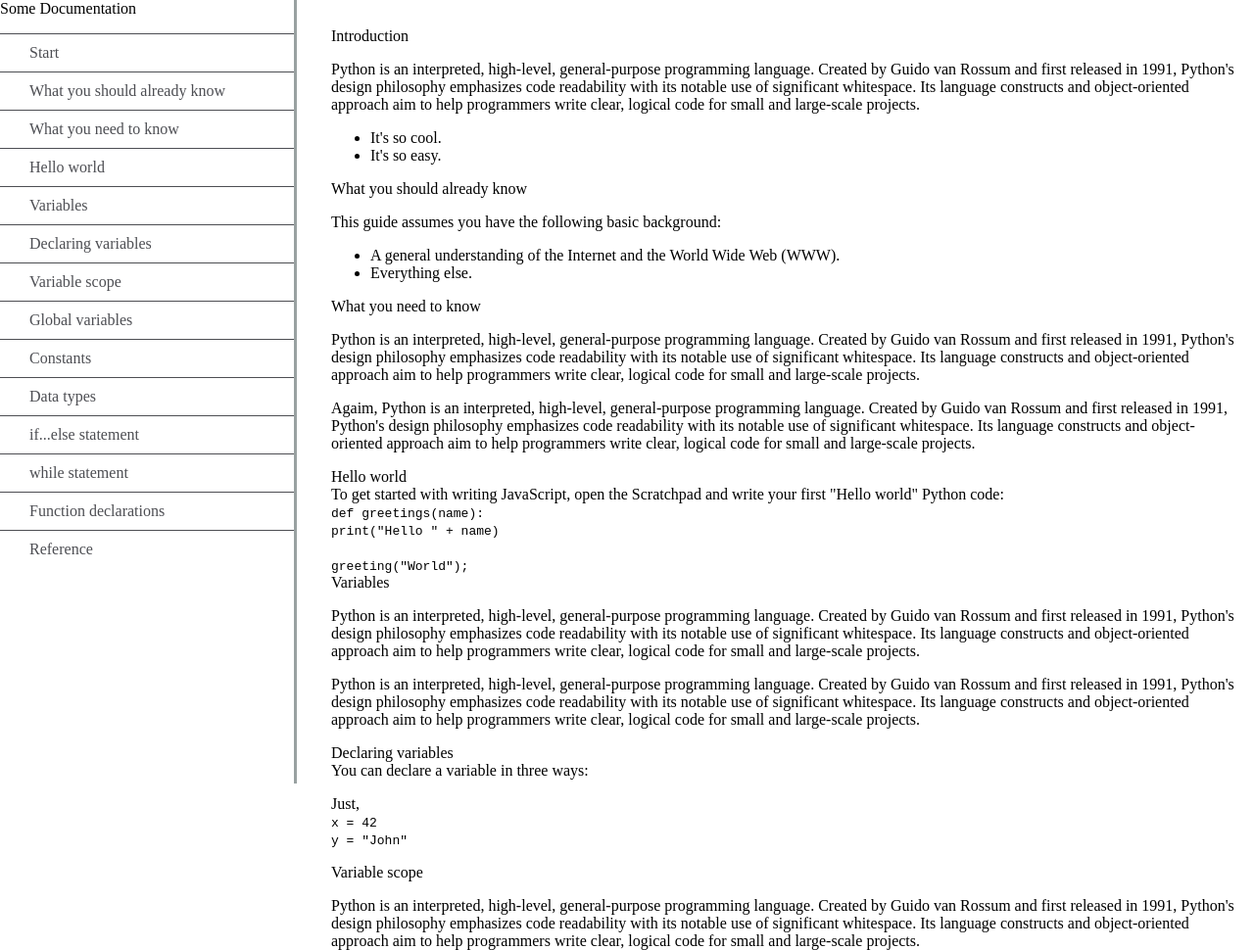
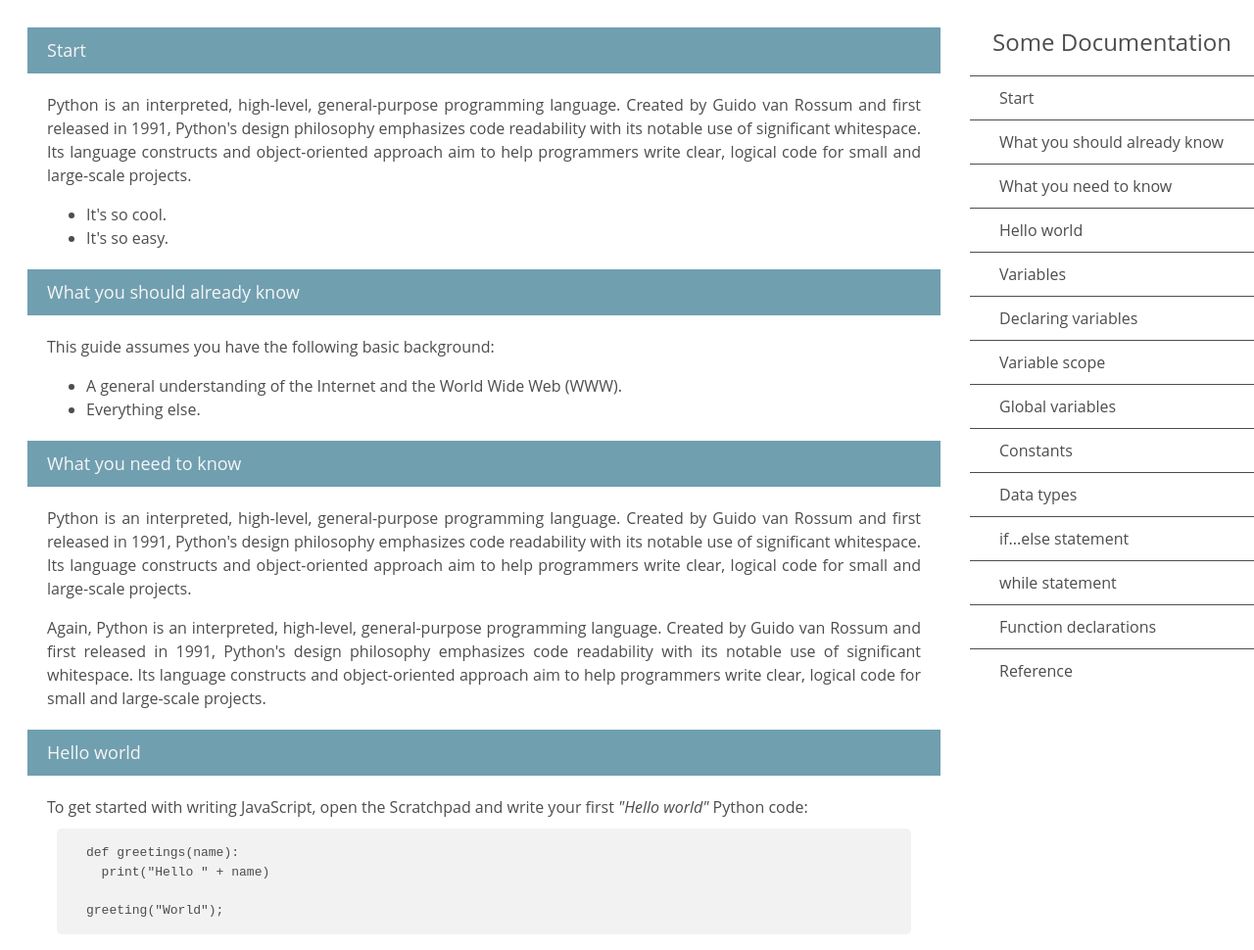
Before and after one commit to GePajarinen/FCC-ResponsiveWebDesign, a plain HTML site: page Build a Technical Documentation Page/index.html in a window 1280 px wide. Shown: the top 970 px of the page at 98% size. Drawn offline with Linux system fonts and the light colour scheme.

Commit message:
added style

```diff
--- a/Build a Technical Documentation Page/index.html
+++ b/Build a Technical Documentation Page/index.html
@@ -37,7 +37,7 @@
 
   <main id="main-doc">
     <section class="main-section" id="Start">
-      <header>Introduction</header>
+      <header>Start</header>
       <article>
         <p>
           Python is an interpreted, high-level, general-purpose programming language.
@@ -86,7 +86,7 @@
         </p>
 
         <p>
-          Agaim, Python is an interpreted, high-level, general-purpose programming language.
+          Again, Python is an interpreted, high-level, general-purpose programming language.
           Created by Guido van Rossum and first released in 1991, Python's design philosophy
           emphasizes code readability with its notable use of significant whitespace. Its
           language constructs and object-oriented approach aim to help programmers write clear,
@@ -100,10 +100,10 @@
       <header>Hello world</header>
       <article>
         To get started with writing JavaScript, open the Scratchpad and write your
-        first "Hello world" Python code: <br>
+        first <i>"Hello world"</i> Python code: <br>
         <code>
           def greetings(name): <br>
-              print("Hello " + name) <br>
+          &nbsp  print("Hello " + name) <br>
               <br>
           greeting("World"); <br>
         </code>
@@ -112,6 +112,7 @@
 
     <section class="main-section" id="Variables">
       <header>Variables</header>
+      <article>
       <p>
         Python is an interpreted, high-level, general-purpose programming language.
           Created by Guido van Rossum and first released in 1991, Python's design philosophy
@@ -126,6 +127,7 @@
           language constructs and object-oriented approach aim to help programmers write clear,
           logical code for small and large-scale projects.
       </p>
+    </article>
     </section>
 
     <section class="main-section" id="Declaring_variables">
@@ -230,11 +232,17 @@
     <section class="main-section" id="while_statement">
       <header>while statement</header>
       <article>
-        Python is an interpreted, high-level, general-purpose programming language.
+        <p>
+          Python is an interpreted, high-level, general-purpose programming language.
         Created by Guido van Rossum and first released in 1991, Python's design philosophy
         emphasizes code readability with its notable use of significant whitespace. Its
         language constructs and object-oriented approach aim to help programmers write clear,
-        logical code for small and large-scale projects.
+        logical code for small and large-scale projects. </p>
+        <code>
+          while (num1 < num2): <br>
+          &nbsp  print("Hello") <br>
+          &nbsp  num1 +=1
+        </code>
       </article>
     </section>
 
--- a/Build a Technical Documentation Page/style.css
+++ b/Build a Technical Documentation Page/style.css
@@ -1,40 +1,79 @@
+#navbar header{
+  font-size: 1.5rem;
+  text-align: center;
+  padding-top: 25px;
+}
 
 #navbar {
   position: fixed;
   min-width: 290px;
   top: 0px;
-  left: 0px;
-  width: 300px;
+  right: 0px;
   height: 100%;
-  border-right: solid;
   border-color: rgba(0, 22, 22, 0.4);
-}
-
-#navbar ul {
-  height: 88%;
-  padding: 0;
   overflow-y: auto; /*Barra de rolamento*/
   overflow-x: hidden;
 }
 
+#navbar ul {
+  padding: 0;
+}
+
 #navbar li {
-  color: #4d4e53;
+
   border-top: 1px solid;
   list-style: none;
   position: relative;
-  width: 100%;
 }
 
 #navbar a {
   display: block;
   padding: 10px 30px;
-  color: #4d4e53;
+  color: #4d4d4d;
   text-decoration: none;
-  cursor: pointer;
+  text-align: left;
+
 }
 
 #main-doc {
   position: absolute;
-  margin-left: 310px;
+  margin-right: 300px;
   padding: 20px;
   margin-bottom: 110px;
+}
+
+code {
+  display: block;
+  text-align: left;
+  line-height: 1.5;
+  background-color: #f2f2f2;
+  padding: 15px 15px 15px 30px;
+  margin: 10px;
+  border-radius: 5px;
+}
+
+body {
+  min-width: 290px;
+  color: #4d4d4d;
+  background-color: #ffffff;
+  text-align: justify;
+  font-family: "Open Sans", Arial, sans-serif;
+  line-height: 1.5;
+}
+
+#main-doc header {
+  color: #f6f5f6;
+  text-align: left;
+  margin: 0px;
+  font-size: large;
+  background-color: #709fb0;
+  padding: 10px 0px 10px 20px;
+}
+
+#main-doc article{
+  margin: 20px;
+}
+
+.nav-link:hover {
+    background-color: #f2f2f2;
+}
```
